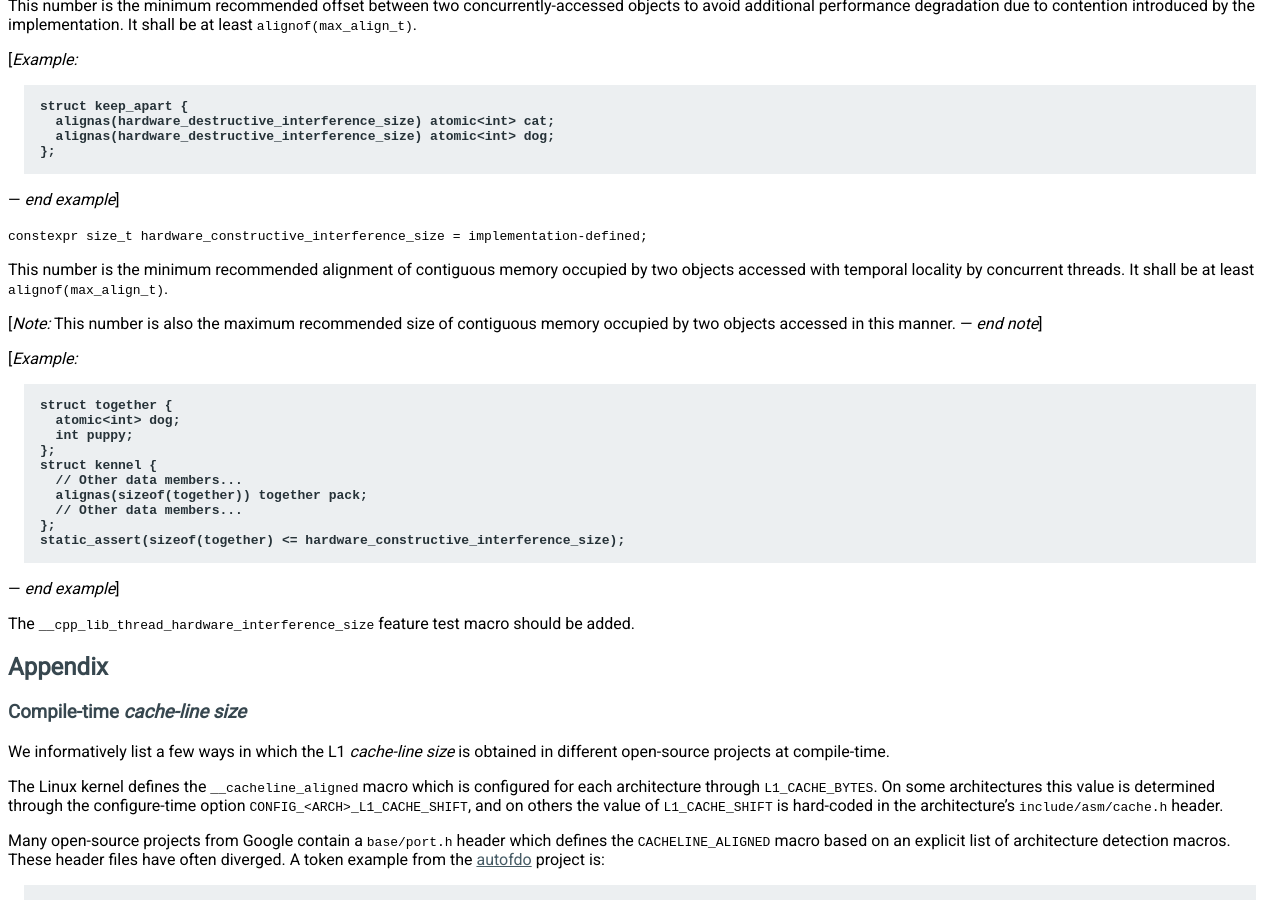
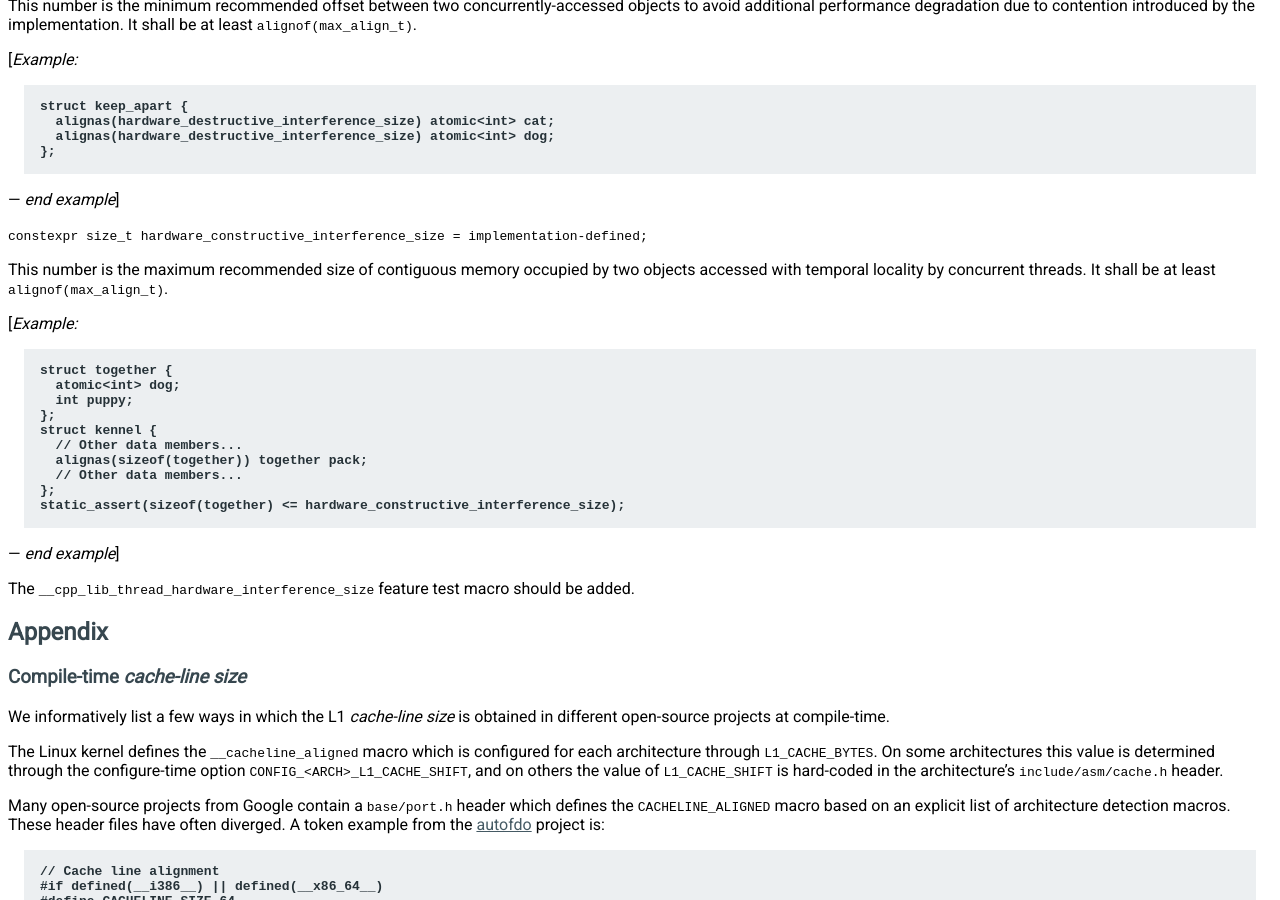
Before and after one commit to jfbastien/papers, a Sphinx documentation site: the page built from source/D0154R1.rst, in a window 1280 px wide and 900 px high, scrolled down 1513 px. Built offline with Sphinx 7.4.7, drawn with Linux system fonts in a browser that asks for light colours.

Commit message:
Address second round of LWG comments

```diff
--- a/source/D0154R1.rst
+++ b/source/D0154R1.rst
@@ -99,12 +99,9 @@ by the implementation. It shall be at least ``alignof(max_align_t)``.
 
 ``constexpr size_t hardware_constructive_interference_size = implementation-defined;``
 
-This number is the minimum recommended alignment of contiguous memory occupied
-by two objects accessed with temporal locality by concurrent threads. It shall
-be at least ``alignof(max_align_t)``.
-
-[*Note:* This number is also the maximum recommended size of contiguous memory
-occupied by two objects accessed in this manner. — *end note*]
+This number is the maximum recommended size of contiguous memory occupied by two
+objects accessed with temporal locality by concurrent threads. It shall be at
+least ``alignof(max_align_t)``.
 
 [*Example:*
 
```
